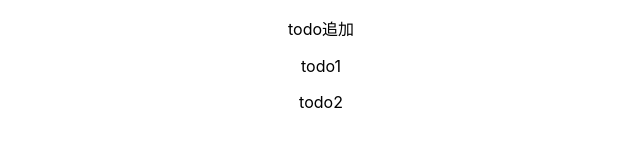
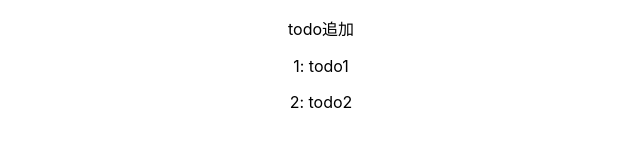
Before and after one commit to yussak/react-tdd-practice, a React (Create React App) app: page / in a window 1280 px wide. Shown: the top 162 px of the page, without its empty margins (319-959 px from the left). Built offline with nearby package versions, Linux system fonts and the light colour scheme.

Commit message:
とりあえずテスト通るよう実装した

```diff
--- a/src/components/List.tsx
+++ b/src/components/List.tsx
@@ -5,7 +5,12 @@ const List = ({ TodoList }) => {
     <div>
       {TodoList && TodoList.length > 0 ? (
         TodoList.map((todo) => {
-          return <p key={todo.id}>{todo.title}</p>;
+          return (
+            // 減らしたい
+            <p key={todo.id} data-id={todo.id} role="listitem">
+              {todo.id}: {todo.title}
+            </p>
+          );
         })
       ) : (
         <p>Todoがありません</p>
```
Also changed, not shown: 1 other file (tests, documents, lock files or other folders).
